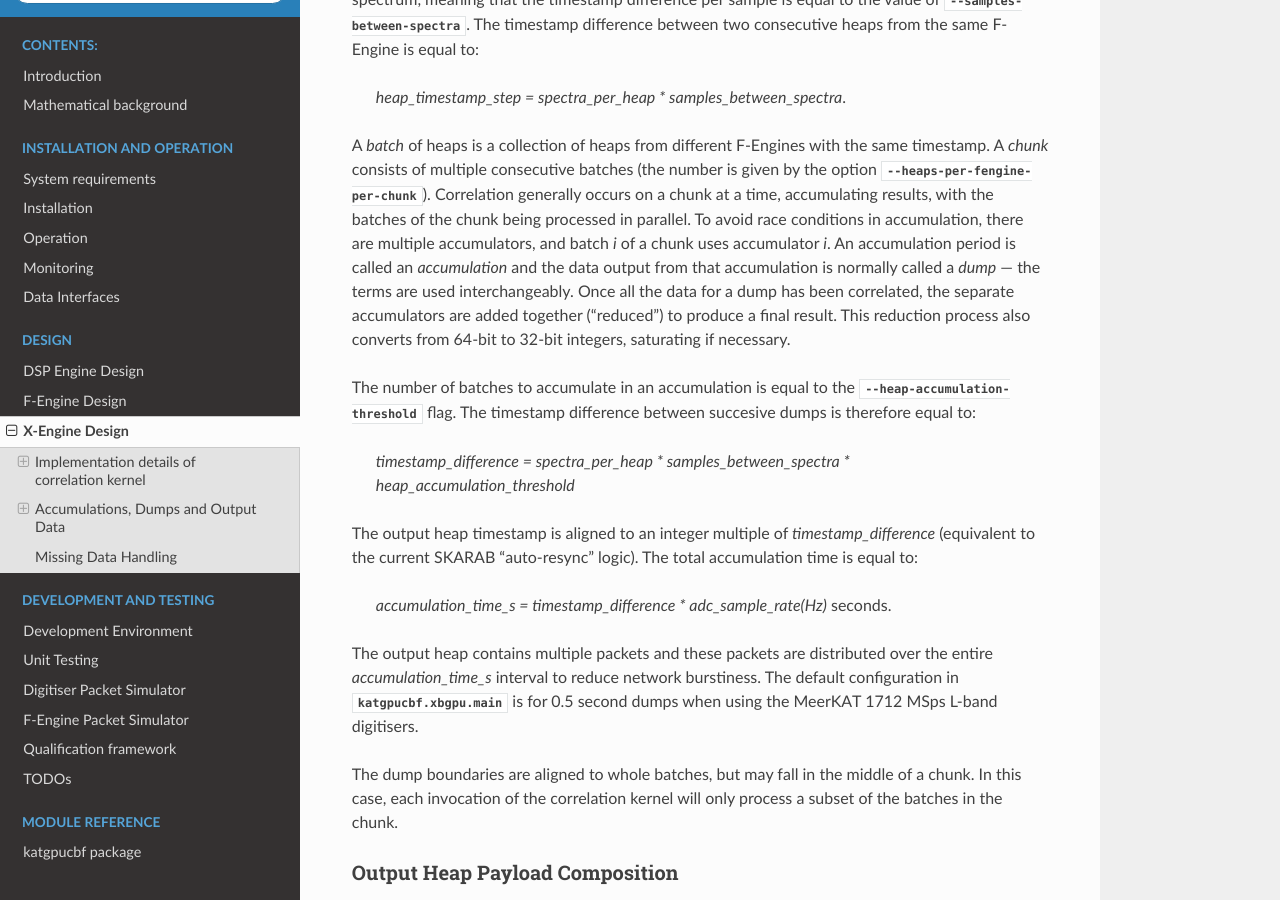
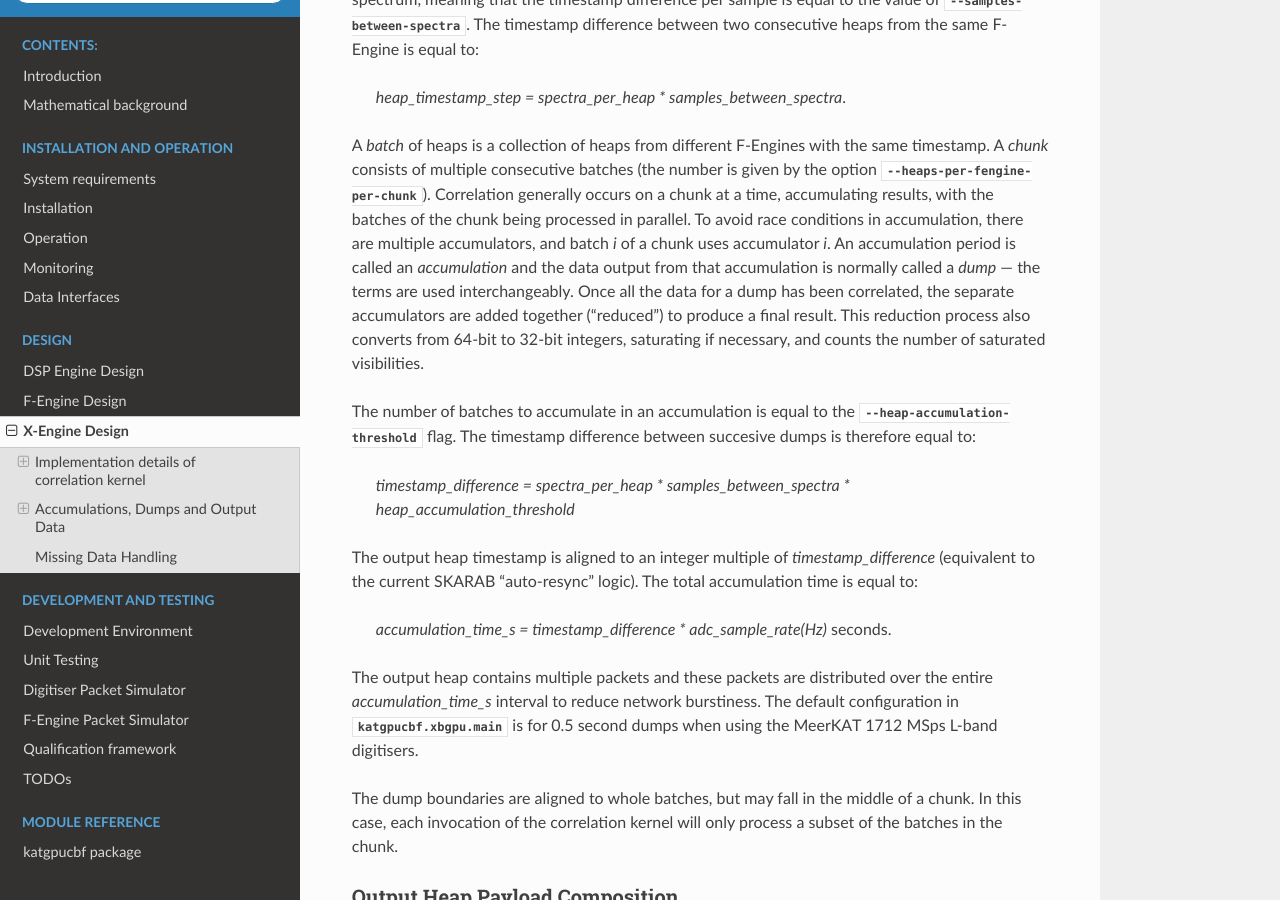
Before and after one commit to ska-sa/katgpucbf, a Sphinx documentation site: the page built from doc/xbgpu.design.rst, in a window 1280 px wide and 900 px high, scrolled down 4583 px. Built offline with Sphinx 7.4.7 and the Read the Docs theme 2.0.0, drawn with Linux system fonts in a browser that asks for light colours; a script that is not in the unit is left out; the version number could not be read and is left out.

Commit message:
Add brief note about saturation counting to design doc.

```diff
--- a/doc/xbgpu.design.rst
+++ b/doc/xbgpu.design.rst
@@ -284,7 +284,7 @@ from that accumulation is normally called a :dfn:`dump` — the terms are used
 interchangeably. Once all the data for a dump has been correlated, the separate
 accumulators are added together ("reduced") to produce a final result.  This
 reduction process also converts from 64-bit to 32-bit integers, saturating if
-necessary.
+necessary, and counts the number of saturated visibilities.
 
 The number of batches to accumulate in an accumulation
 is equal to the :option:`!--heap-accumulation-threshold` flag. The timestamp difference
```
